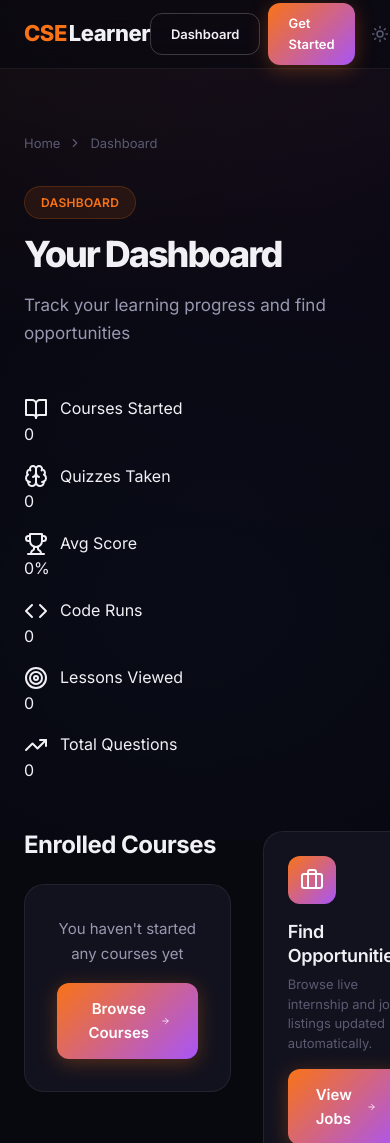
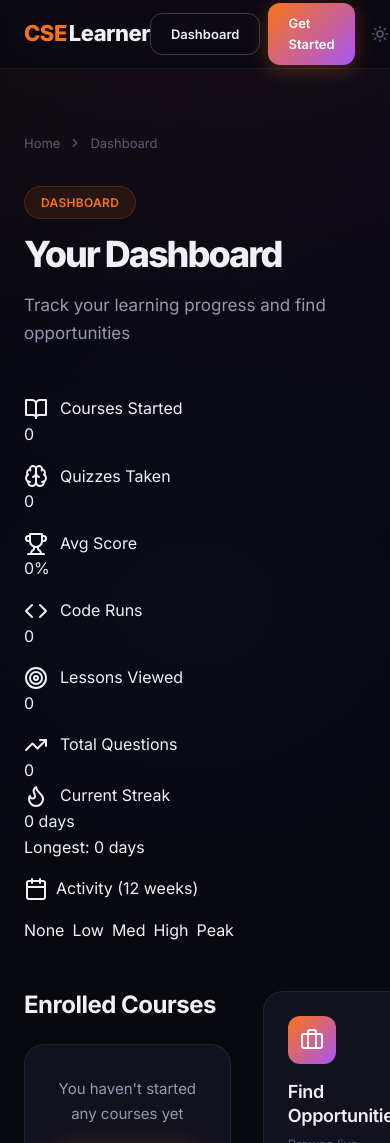
Before and after one commit to Knight-rule/cse-learner, a Next.js app: page /dashboard in a window 390 px wide. Shown: the top 1143 px of the page. Built offline with nearby package versions, Linux system fonts and the light colour scheme.

Commit message:
feat: add learning streak + heatmap to dashboard
- tracker: dailyActivity tracking, streak calculation (current/longest)
- getStreak(), getHeatmapData() exports
- DashboardStats: shows streak badges + GitHub-style yearly heatmap

```diff
--- a/src/components/DashboardStats.tsx
+++ b/src/components/DashboardStats.tsx
@@ -1,16 +1,23 @@
 "use client";
 
 import { useState, useEffect } from "react";
-import { BookOpen, Brain, Code, Trophy, TrendingUp, Target } from "lucide-react";
-import { getStats, getAvgScore, type LearnerStats } from "@/lib/tracker";
+import { BookOpen, Brain, Code, Trophy, TrendingUp, Target, Flame, Calendar } from "lucide-react";
+import { getStats, getAvgScore, getStreak, getHeatmapData, type LearnerStats } from "@/lib/tracker";
 
 export default function DashboardStats() {
-  const [stats, setStats] = useState<LearnerStats>({ coursesStarted: [], quizzesTaken: 0, totalScore: 0, totalQuestions: 0, codeRuns: 0, lessonsViewed: 0, activities: [] });
+  const [stats, setStats] = useState<LearnerStats>({
+    coursesStarted: [], quizzesTaken: 0, totalScore: 0, totalQuestions: 0, codeRuns: 0, lessonsViewed: 0, activities: [],
+    dailyActivity: {}, lastActiveDate: "", currentStreak: 0, longestStreak: 0,
+  });
   const [avgScore, setAvgScore] = useState(0);
+  const [streak, setStreak] = useState({ current: 0, longest: 0 });
+  const [heatmap, setHeatmap] = useState<{ date: string; count: number }[]>([]);
 
   useEffect(() => {
     setStats(getStats());
     setAvgScore(getAvgScore());
+    setStreak(getStreak());
+    setHeatmap(getHeatmapData(84)); // 12 weeks
   }, []);
 
   const cards = [
@@ -22,7 +29,11 @@ export default function DashboardStats() {
     { icon: TrendingUp, label: "Total Questions", value: stats.totalQuestions, color: "bg-cyan-100 dark:bg-cyan-900/30 text-cyan-600 dark:text-cyan-400" },
   ];
 
+  // Streak card
+  const streakColor = streak.current > 0 ? "bg-orange-100 dark:bg-orange-900/30 text-orange-600 dark:text-orange-400" : "bg-gray-100 dark:bg-gray-700 text-gray-600 dark:text-gray-400";
+
   return (
+    <div className="space-y-6">
       <div className="grid sm:grid-cols-2 lg:grid-cols-3 gap-4">
         {cards.map((card) => {
           const Icon = card.icon;
@@ -39,5 +50,58 @@ export default function DashboardStats() {
           );
         })}
       </div>
+
+      <div className="grid sm:grid-cols-2 lg:grid-cols-4 gap-4">
+        <div className="bg-white dark:bg-dark-800 p-5 rounded-xl border border-gray-100 dark:border-dark-700 shadow-sm">
+          <div className="flex items-center gap-3 mb-3">
+            <div className={`w-10 h-10 rounded-lg flex items-center justify-center ${streakColor}`}>
+              <Flame className="w-5 h-5" />
+            </div>
+            <span className="text-sm text-dark-500 dark:text-dark-400 font-medium">Current Streak</span>
+          </div>
+          <div className="text-3xl font-bold text-dark-900 dark:text-dark-100">{streak.current} days</div>
+          <p className="text-xs text-dark-500 dark:text-dark-400 mt-1">Longest: {streak.longest} days</p>
+        </div>
+
+        <div className="sm:col-span-2 lg:col-span-3">
+          <div className="bg-white dark:bg-dark-800 p-5 rounded-xl border border-gray-100 dark:border-dark-700 shadow-sm">
+            <div className="flex items-center justify-between mb-4">
+              <div className="flex items-center gap-2">
+                <div className="w-8 h-8 rounded-lg bg-cyan-100 dark:bg-cyan-900/30 flex items-center justify-center">
+                  <Calendar className="w-4 h-4 text-cyan-600 dark:text-cyan-400" />
+                </div>
+                <span className="text-sm text-dark-500 dark:text-dark-400 font-medium">Activity (12 weeks)</span>
+              </div>
+            </div>
+            <div className="flex gap-1 overflow-x-auto pb-2" style={{ minWidth: "100%" }}>
+              {heatmap.map((day) => {
+                const intensity = day.count > 0 ? Math.min(4, Math.ceil(day.count / 2)) : 0;
+                const colors = [
+                  "bg-gray-100 dark:bg-gray-800",
+                  "bg-emerald-100 dark:bg-emerald-900/30",
+                  "bg-emerald-300 dark:bg-emerald-700",
+                  "bg-emerald-500 dark:bg-emerald-600",
+                  "bg-emerald-700 dark:bg-emerald-500",
+                ];
+                return (
+                  <div
+                    key={day.date}
+                    className={`w-3 h-3 rounded ${colors[intensity]} flex-shrink-0 cursor-help`}
+                    title={`${day.date}: ${day.count} activit${day.count === 1 ? "y" : "ies"}`}
+                  />
+                );
+              })}
+            </div>
+            <div className="flex items-center gap-2 mt-3 text-xs text-dark-500 dark:text-dark-400">
+              <span className="flex items-center gap-1"><span className="w-2 h-2 rounded bg-gray-100 dark:bg-gray-800"></span> None</span>
+              <span className="flex items-center gap-1"><span className="w-2 h-2 rounded bg-emerald-100 dark:bg-emerald-900/30"></span> Low</span>
+              <span className="flex items-center gap-1"><span className="w-2 h-2 rounded bg-emerald-300 dark:bg-emerald-700"></span> Med</span>
+              <span className="flex items-center gap-1"><span className="w-2 h-2 rounded bg-emerald-500 dark:bg-emerald-600"></span> High</span>
+              <span className="flex items-center gap-1"><span className="w-2 h-2 rounded bg-emerald-700 dark:bg-emerald-500"></span> Peak</span>
+            </div>
+          </div>
+        </div>
+      </div>
+    </div>
   );
 }
--- a/src/lib/tracker.ts
+++ b/src/lib/tracker.ts
@@ -18,6 +18,10 @@ export interface LearnerStats {
   codeRuns: number;
   lessonsViewed: number;
   activities: Activity[];
+  dailyActivity: Record<string, number>; // YYYY-MM-DD -> count
+  lastActiveDate: string; // YYYY-MM-DD
+  currentStreak: number;
+  longestStreak: number;
 }
 
 const STORAGE_KEY = "cse-learner-data";
@@ -25,13 +29,29 @@ const SRS_STORAGE_KEY = "cse-learner-srs";
 
 function getData(): LearnerStats {
   if (typeof window === "undefined") {
-    return { coursesStarted: [], quizzesTaken: 0, totalScore: 0, totalQuestions: 0, codeRuns: 0, lessonsViewed: 0, activities: [] };
+    return { coursesStarted: [], quizzesTaken: 0, totalScore: 0, totalQuestions: 0, codeRuns: 0, lessonsViewed: 0, activities: [], dailyActivity: {}, lastActiveDate: "", currentStreak: 0, longestStreak: 0 };
   }
   try {
     const raw = localStorage.getItem(STORAGE_KEY);
-    if (raw) return JSON.parse(raw);
+    if (raw) {
+      const parsed = JSON.parse(raw);
+      // Migration for existing data
+      return {
+        coursesStarted: parsed.coursesStarted || [],
+        quizzesTaken: parsed.quizzesTaken || 0,
+        totalScore: parsed.totalScore || 0,
+        totalQuestions: parsed.totalQuestions || 0,
+        codeRuns: parsed.codeRuns || 0,
+        lessonsViewed: parsed.lessonsViewed || 0,
+        activities: parsed.activities || [],
+        dailyActivity: parsed.dailyActivity || {},
+        lastActiveDate: parsed.lastActiveDate || "",
+        currentStreak: parsed.currentStreak || 0,
+        longestStreak: parsed.longestStreak || 0,
+      };
+    }
   } catch {}
-  return { coursesStarted: [], quizzesTaken: 0, totalScore: 0, totalQuestions: 0, codeRuns: 0, lessonsViewed: 0, activities: [] };
+  return { coursesStarted: [], quizzesTaken: 0, totalScore: 0, totalQuestions: 0, codeRuns: 0, lessonsViewed: 0, activities: [], dailyActivity: {}, lastActiveDate: "", currentStreak: 0, longestStreak: 0 };
 }
 
 function saveData(data: LearnerStats) {
@@ -53,6 +73,34 @@ function saveSRSData(cards: SRSCard[]) {
   try { localStorage.setItem(SRS_STORAGE_KEY, JSON.stringify(cards)); } catch {}
 }
 
+function getTodayString(): string {
+  const now = new Date();
+  return now.toISOString().split("T")[0];
+}
+
+function updateDailyActivity(data: LearnerStats) {
+  const today = getTodayString();
+  if (data.lastActiveDate === today) return data;
+
+  const yesterday = new Date();
+  yesterday.setDate(yesterday.getDate() - 1);
+  const yesterdayStr = yesterday.toISOString().split("T")[0];
+
+  // Increment today's count
+  data.dailyActivity[today] = (data.dailyActivity[today] || 0) + 1;
+
+  // Calculate streak
+  if (data.lastActiveDate === yesterdayStr) {
+    data.currentStreak += 1;
+  } else if (data.lastActiveDate !== today) {
+    data.currentStreak = 1;
+  }
+  data.longestStreak = Math.max(data.longestStreak, data.currentStreak);
+  data.lastActiveDate = today;
+
+  return data;
+}
+
 function addActivity(activity: Omit<Activity, "id" | "timestamp">) {
   const data = getData();
   data.activities.unshift({
@@ -61,6 +109,7 @@ function addActivity(activity: Omit<Activity, "id" | "timestamp">) {
     timestamp: Date.now(),
   });
   if (data.activities.length > 100) data.activities = data.activities.slice(0, 100);
+  updateDailyActivity(data);
   saveData(data);
 }
 
@@ -110,6 +159,35 @@ export function getAvgScore(): number {
   return Math.round((data.totalScore / data.totalQuestions) * 100);
 }
 
+export function getStreak(): { current: number; longest: number } {
+  const data = getData();
+  // Check if streak is broken (not active today or yesterday)
+  const today = getTodayString();
+  const yesterday = new Date();
+  yesterday.setDate(yesterday.getDate() - 1);
+  const yesterdayStr = yesterday.toISOString().split("T")[0];
+
+  let current = data.currentStreak;
+  if (data.lastActiveDate !== today && data.lastActiveDate !== yesterdayStr) {
+    current = 0;
+  }
+  return { current, longest: data.longestStreak };
+}
+
+export function getHeatmapData(days = 365): { date: string; count: number }[] {
+  const data = getData();
+  const result: { date: string; count: number }[] = [];
+  const today = new Date();
+
+  for (let i = days - 1; i >= 0; i--) {
+    const date = new Date(today);
+    date.setDate(date.getDate() - i);
+    const dateStr = date.toISOString().split("T")[0];
+    result.push({ date: dateStr, count: data.dailyActivity[dateStr] || 0 });
+  }
+  return result;
+}
+
 // SRS Functions
 export function getSRSCards(): SRSCard[] {
   return getSRSData();
```
Lines whose indentation alone changed are shown as unchanged.
